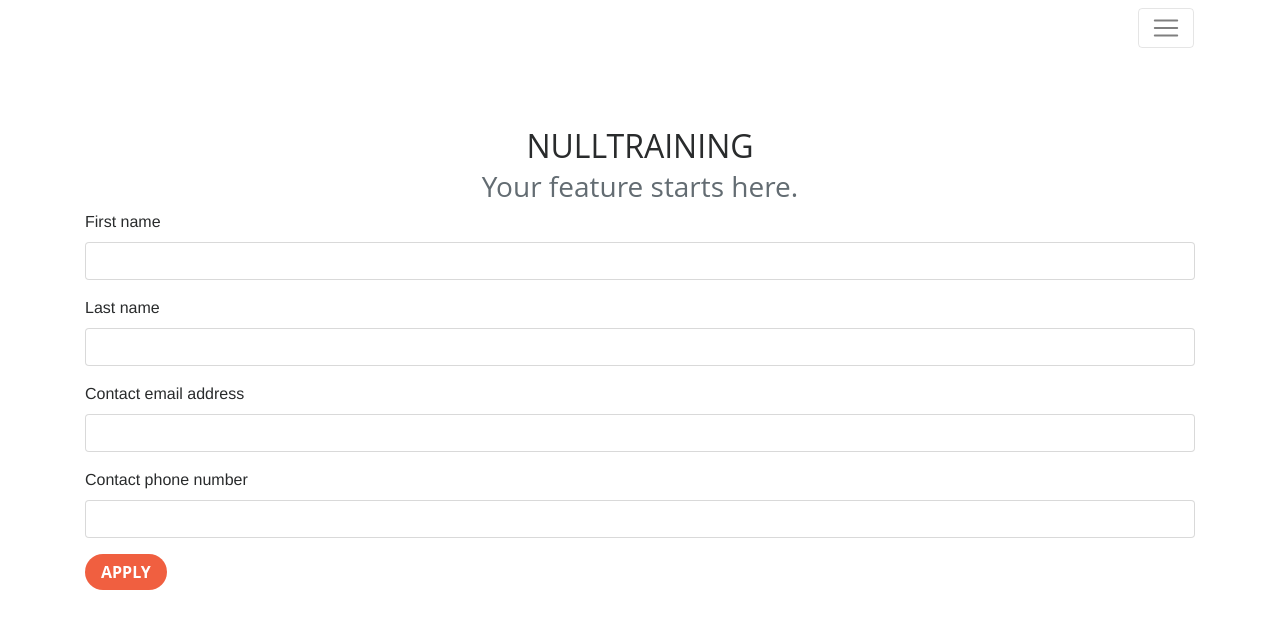
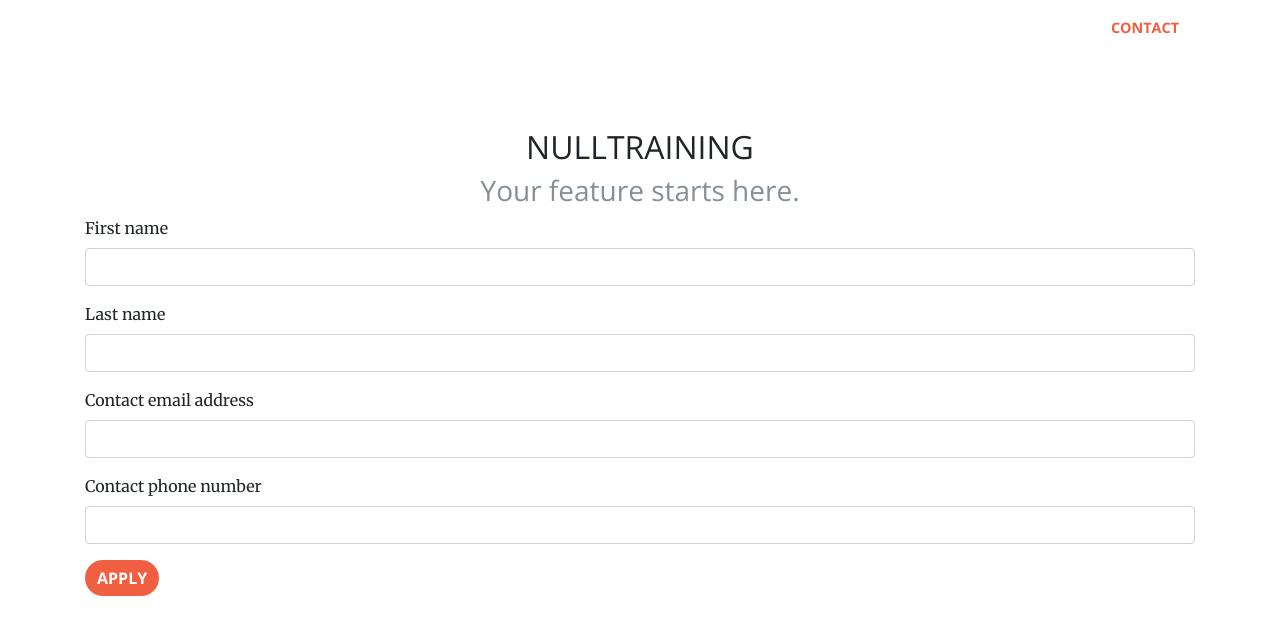
Before and after one commit to NullTraining/project-team3, a Symfony app: template templates/workshop/apply.html.twig in a window 1280 px wide. Shown: the top 635 px of the page. Run offline with Twig, Linux system fonts and the light colour scheme; the template is opened without the code that fills it, so the values that code supplies are empty; form fields are guessed from the names that the template uses; some libraries are stand-ins or nearby versions.

Commit message:
#81 - use added added static assets

```diff
--- a/templates/base.html.twig
+++ b/templates/base.html.twig
@@ -4,7 +4,21 @@
         <meta charset="UTF-8">
         <title>{% block title %}Welcome!{% endblock %}</title>
         <link rel="stylesheet" href="https://maxcdn.bootstrapcdn.com/bootstrap/4.0.0-alpha.6/css/bootstrap.min.css" integrity="sha384-rwoIResjU2yc3z8GV/NPeZWAv56rSmLldC3R/AZzGRnGxQQKnKkoFVhFQhNUwEyJ" crossorigin="anonymous">
-        <link rel="stylesheet" type="text/css" href="/css/creative.css">
+
+        <!-- Bootstrap core CSS -->
+        <link href="/vendor/bootstrap/css/bootstrap.min.css" rel="stylesheet">
+
+        <!-- Custom fonts for this template -->
+        <link href="/vendor/font-awesome/css/font-awesome.min.css" rel="stylesheet" type="text/css">
+        <link href='https://fonts.googleapis.com/css?family=Open+Sans:300italic,400italic,600italic,700italic,800italic,400,300,600,700,800' rel='stylesheet' type='text/css'>
+        <link href='https://fonts.googleapis.com/css?family=Merriweather:400,300,300italic,400italic,700,700italic,900,900italic' rel='stylesheet' type='text/css'>
+
+        <!-- Plugin CSS -->
+        <link href="/vendor/magnific-popup/magnific-popup.css" rel="stylesheet">
+
+        <!-- Custom styles for this template -->
+        <link href="/css/creative.min.css" rel="stylesheet">
+
         <link rel="stylesheet" type="text/css" href="/css/style.css">
         {% block stylesheets %}{% endblock %}
     </head>
@@ -53,8 +67,15 @@
         </nav> -->
         {% block body %}{% endblock %}
         {% block javascripts %}{% endblock %}
-        <script src="https://code.jquery.com/jquery-3.1.1.slim.min.js" integrity="sha384-A7FZj7v+d/sdmMqp/nOQwliLvUsJfDHW+k9Omg/a/EheAdgtzNs3hpfag6Ed950n" crossorigin="anonymous"></script>
-        <script src="https://cdnjs.cloudflare.com/ajax/libs/tether/1.4.0/js/tether.min.js" integrity="sha384-DztdAPBWPRXSA/3eYEEUWrWCy7G5KFbe8fFjk5JAIxUYHKkDx6Qin1DkWx51bBrb" crossorigin="anonymous"></script>
-        <script src="https://maxcdn.bootstrapcdn.com/bootstrap/4.0.0-alpha.6/js/bootstrap.min.js" integrity="sha384-vBWWzlZJ8ea9aCX4pEW3rVHjgjt7zpkNpZk+02D9phzyeVkE+jo0ieGizqPLForn" crossorigin="anonymous"></script>
+        <!-- Bootstrap core JavaScript -->
+        <script src="/vendor/jquery/jquery.min.js"></script>
+        <script src="/vendor/bootstrap/js/bootstrap.bundle.min.js"></script>
+
+        <!-- Plugin JavaScript -->
+        <script src="/vendor/jquery-easing/jquery.easing.min.js"></script>
+        <script src="/vendor/scrollreveal/scrollreveal.min.js"></script>
+        <script src="/vendor/magnific-popup/jquery.magnific-popup.min.js"></script>
+        <!-- Custom scripts for this template -->
+        <script src="/js/creative.min.js"></script>
     </body>
 </html>
```
